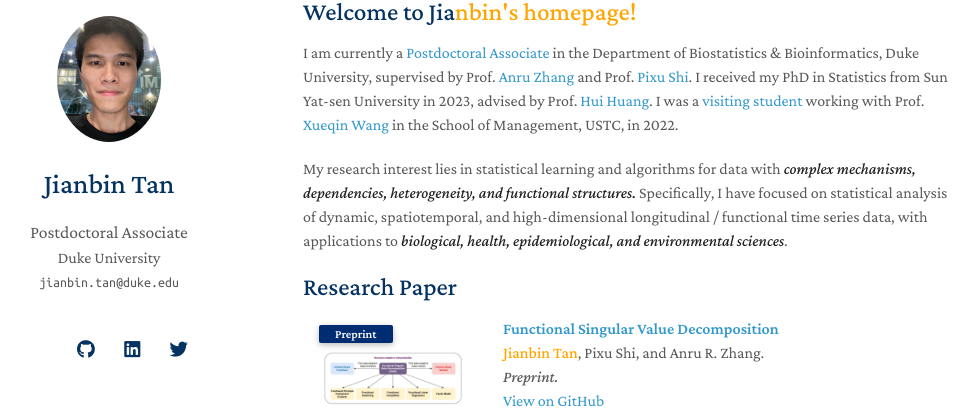
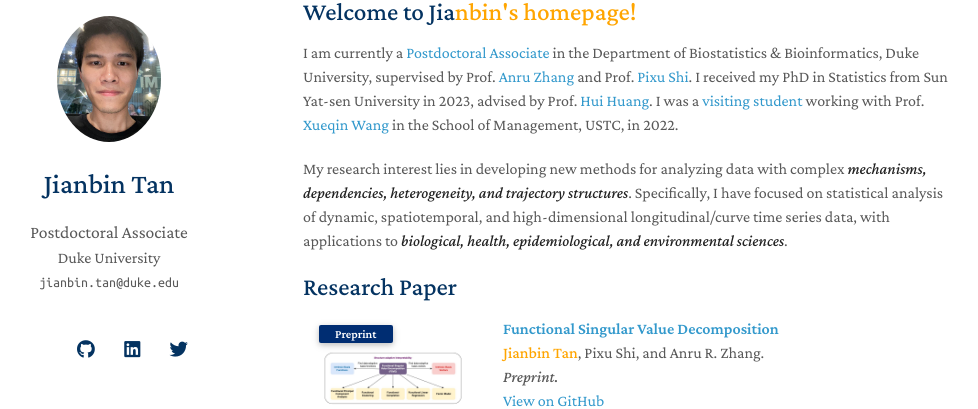
Before and after one commit to Tan-jianbin/Tan-jianbin.github.io, a Jekyll site: the page built from index.md, in a window 1280 px wide and 900 px high. Shown: the part 68-477 px from the top of the window, without its empty margins (167-1145 px from the left). Built offline with Jekyll 4.4.1, drawn with Linux system fonts in a browser that asks for light colours; nearby versions of some CDN libraries; a style sheet for code colours, icons or effects is not loaded; our own code applies the rules of GitHub Pages for plain Markdown files.

Commit message:
Update index.md

```diff
--- a/index.md
+++ b/index.md
@@ -6,6 +6,6 @@ layout: homepage
 
 I am currently a [Postdoctoral Associate](https://biostat.duke.edu/profile/jianbin-tan) in the Department of Biostatistics & Bioinformatics, Duke University, supervised by Prof. [Anru Zhang](https://anruzhang.github.io) and Prof. [Pixu Shi](https://pixushi.github.io). I received my PhD in Statistics from Sun Yat-sen University in 2023, advised by Prof. [Hui Huang](http://cfas.ruc.edu.cn/kydw/zzyjy/hh/index.htm). I was a [visiting student](https://statlab905.github.io/author/jianbin-tan/) working with Prof. [Xueqin Wang](https://bs.ustc.edu.cn/english/profile.php?id=650) in the School of Management, USTC, in 2022.
 
-My research interest lies in statistical learning and algorithms for data with ***complex mechanisms, dependencies, heterogeneity, and functional structures.*** Specifically, I have focused on statistical analysis of dynamic, spatiotemporal, and high-dimensional longitudinal / functional time series data, with applications to ***biological, health, epidemiological, and environmental sciences***.
+My research interest lies in developing new methods for analyzing data with complex ***mechanisms, dependencies, heterogeneity, and trajectory structures***. Specifically, I have focused on statistical analysis of dynamic, spatiotemporal, and high-dimensional longitudinal/curve time series data, with applications to ***biological, health, epidemiological, and environmental sciences***.
 
 {% include_relative _includes/publications.md %}
```
